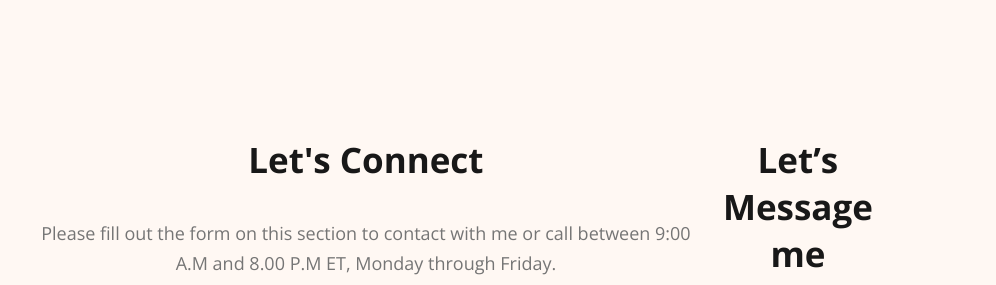
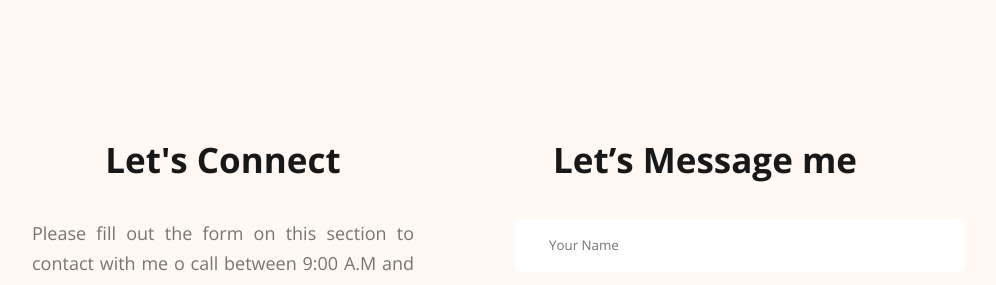
Before and after one commit to sangram-me/web-developer-portfolio, a plain HTML site: page index.html in a window 1280 px wide. Shown: the part 3531-3816 px from the top of the page, without its empty margins (176-1172 px from the left). Drawn offline with nearby package versions, Linux system fonts and the light colour scheme.

Commit message:
finished the footer with contact form

```diff
--- a/index.html
+++ b/index.html
@@ -194,7 +194,7 @@
        <footer>
               <div class="footer-column">
                      <h3 class="section-title">Let's Connect</h3>
-                     <p class="section-description">Please fill out the form on this section to contact with me or call between 9:00 A.M and 8.00 P.M ET, Monday through Friday.
+                     <p class="section-description section-description-2">Please fill out the form on this section to contact with me o call between 9:00 A.M and 8.00 P.M ET, Monday through Friday.
                      </p>
                      <div class="social-links">
                             <a href=""><img src="./images/icons/facebook.png" alt=""></a>
@@ -204,10 +204,15 @@
               </div>
               <div class="footer-column">
                      <h3 class="section-title">Let’s Message me</h3>
+                     <form class="contact" action="">
+                            <input type="text" placeholder="Your Name">
+                            <input type="email" name="" id="" placeholder="Your Email">
+                            <textarea name="" id="" cols="30" rows="10" placeholder="Message"></textarea>
+                            <input class="btn-primary" type="submit" value="Submit">
+                     </form>
               </div>
        </footer>
 </body>
-
 </html>
 
 
--- a/portfolio.css
+++ b/portfolio.css
@@ -217,19 +217,44 @@ main section {
        line-height: 28px;
 }
 
-.resume-container hr{
+.resume-container hr {
        margin: 30px 0px;
 }
 
-.download-cv{
+.download-cv {
        text-align: center;
        margin-top: 50px;
 }
 
 /* Footer Section Styles*/
-footer{
+footer {
+       gap: 100px;
        display: flex;
        background: #FFF8F3;
        padding: 130px 200px;
        margin-top: 100px;
 }
+
+.social-links a{
+margin-right: 25px;
+}
+
+.section-description-2{
+       text-align: justify;
+}
+
+.footer-column {
+       width: 50%;
+}
+
+.contact input[type="text"], input[type="email"], textarea {
+       display: block;
+       margin-bottom: 25px;
+       padding: 18px 35px;
+       border-radius: 5px;
+       background: var(--white-color, #FFF);
+       border: none;
+       width: 100%;
+       color: var(--dark-03, #757575);
+}
+.contact
```
